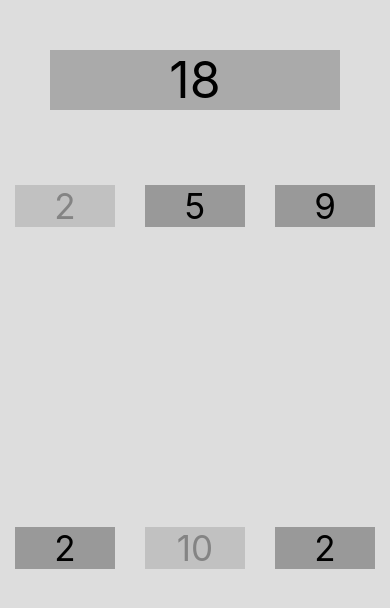
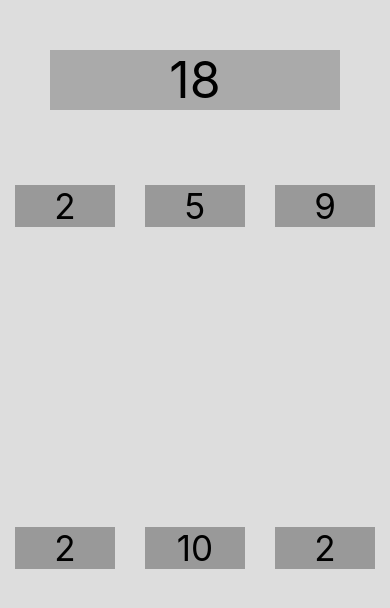
Before and after one commit to padrisimo/target-sum, a React Native app: screen / in a window 390 px wide. Shown: the top 608 px of the page. Built offline with nearby package versions, Linux system fonts and the light colour scheme.

Commit message:
adding shared behaviour to numbers

```diff
--- a/components/Game.js
+++ b/components/Game.js
@@ -8,7 +8,7 @@
     randomNumCount: PropTypes.number.isRequired
   }
   state = {
-    selectedNumbers: [0, 4],
+    selectedNumbers: [],
   }
   randomNumbers = Array
     .from({ length: this.props.randomNumCount })
@@ -20,7 +20,11 @@
   isNumberSelected = (numberIndex) => {
     return this.state.selectedNumbers.indexOf(numberIndex) >= 0;
   };
-
+  selectedNumber = (numberIndex) => {
+    this.setState((prevState) => ({
+      selectedNumbers: [...prevState.selectedNumbers, numberIndex]
+    }));
+  }
   render() {
     return (
       <View style={styles.container}>
@@ -29,8 +33,10 @@
           {this.randomNumbers.map((randomNum, i) =>
             <RandomNumber
               key={i}
+              id={i}
               number={randomNum}
-              isSelected={this.isNumberSelected(i)} />
+              isDisabled={this.isNumberSelected(i)}
+              onPress={this.selectedNumber}/>
           )}
         </View>
       </View>
--- a/components/RandomNumber.js
+++ b/components/RandomNumber.js
@@ -5,16 +5,18 @@
 export default class RandomNumber extends Component {
   static propTypes = {
     number: PropTypes.number.isRequired,
-    isSelected: PropTypes.bool.isRequired
+    isDisabled: PropTypes.bool.isRequired,
+    onPress: PropTypes.func.isRequired,
+    id: PropTypes.number.isRequired
   };
   handlePress = () => {
-    //console.log(this.props.number);
+    this.props.onPress(this.props.id);
   }
 
   render() {
     return (
       <TouchableOpacity onPress={this.handlePress}>
-        <Text style={[styles.random, this.props.isSelected && styles.selected ]}>{this.props.number}</Text>
+        <Text style={[styles.random, this.props.isDisabled && styles.disabled ]}>{this.props.number}</Text>
       </TouchableOpacity>
     );
   }
@@ -29,7 +31,7 @@
     fontSize: 35,
     textAlign: 'center',
   },
-  selected: {
+  disabled: {
     opacity: 0.4
   }
 });
```
